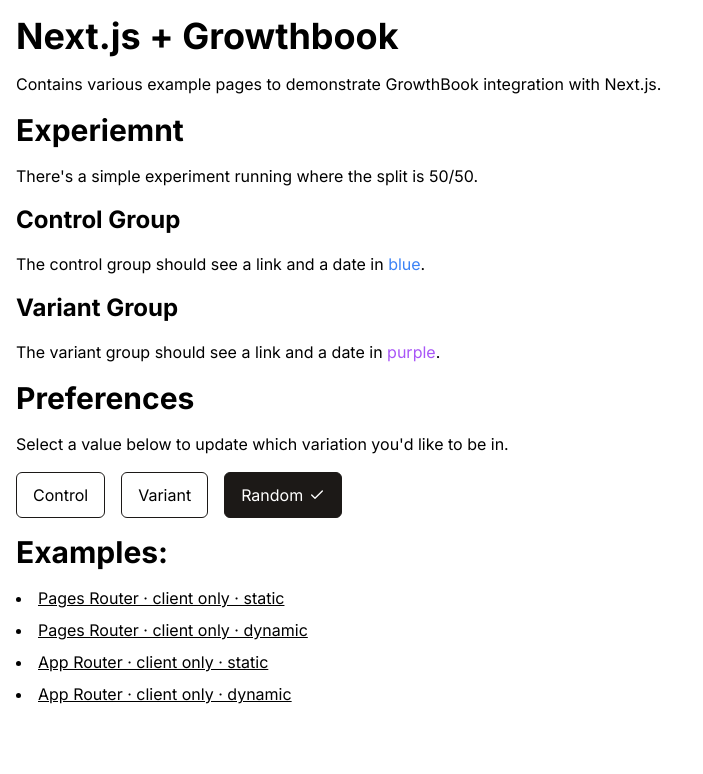
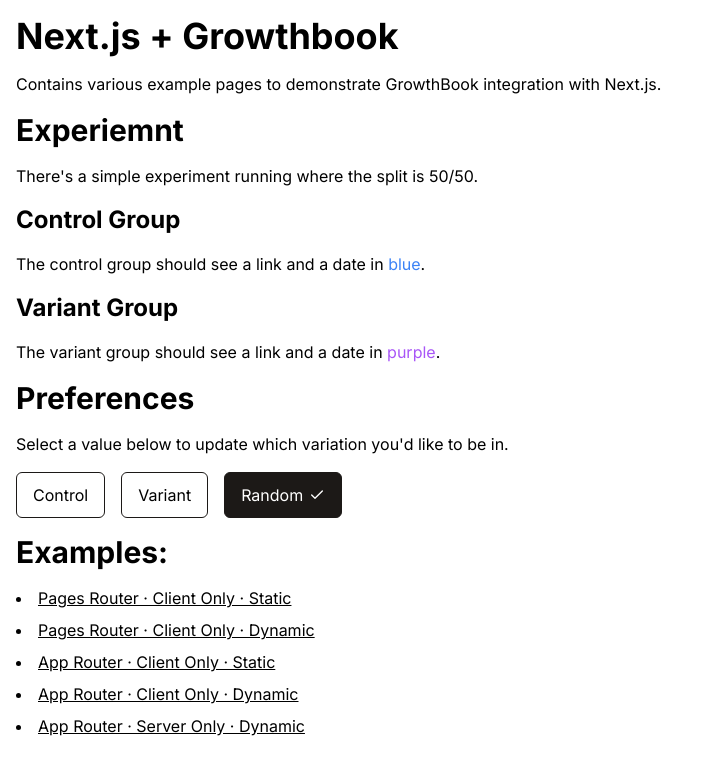
Before and after one commit to esauri/growthbook-next-app-router, a Next.js app: page / in a window 1280 px wide. Shown: the top 774 px of the page, without its empty margins (0-703 px from the left). Built offline with nearby package versions, Linux system fonts and the light colour scheme; no server answers.

Commit message:
add server only

```diff
--- /dev/null
+++ b/src/api/growthbook.ts
@@ -0,0 +1,34 @@
+import { GrowthBook } from "@growthbook/growthbook";
+import { cookies } from "next/headers";
+import { CookieKeys } from "@/constants/cookies";
+import { config } from "@/helpers/config";
+
+const { GROWTHBOOK_API_HOST, GROWTHBOOK_CLIENT_KEY, GROWTHBOOK_DEV_MODE } =
+  config;
+
+const growthbook = new GrowthBook({
+  apiHost: GROWTHBOOK_API_HOST,
+  clientKey: GROWTHBOOK_CLIENT_KEY,
+  enableDevMode: GROWTHBOOK_DEV_MODE,
+  trackingCallback: (experiment, result) => {
+    // TODO: Use your real analytics tracking system
+    console.log("Viewed Experiment", {
+      experimentId: experiment.key,
+      variationId: result.key,
+    });
+  },
+});
+
+export async function getGrowthbook() {
+  const cookieStore = cookies();
+  const deviceIdCookie = cookieStore.get(CookieKeys.deviceId);
+  const deviceId = deviceIdCookie?.value;
+
+  growthbook.setAttributes({
+    deviceId,
+  });
+
+  await growthbook.loadFeatures();
+
+  return growthbook;
+}
--- a/src/app/app-router/client-only/dynamic/content.tsx
+++ b/src/app/app-router/client-only/dynamic/content.tsx
@@ -14,10 +14,13 @@
 
   return (
     <main className="container p-4 flex flex-col gap-4 items-start">
-      <h1>Next App Router + Growthbook</h1>
+      <h1>
+        Next App Router + Growthbook &middot; Client Only &middot; Dynamic
+      </h1>
       <p>
-        This is an example of a dynamic page built app pages router. Page
-        rendered at <FormattedDate isInTest={isInTest} timestamp={timestamp} />.
+        This is an example of a <strong>dynamic</strong> page built the{" "}
+        <strong>app router</strong>. Page rendered at{" "}
+        <FormattedDate isInTest={isInTest} timestamp={timestamp} />.
       </p>
       <p>
         This is similar to the pages router version. If you're in the variant
--- a/src/app/app-router/client-only/static/content.tsx
+++ b/src/app/app-router/client-only/static/content.tsx
@@ -14,10 +14,11 @@
 
   return (
     <main className="container p-4 flex flex-col gap-4 items-start">
-      <h1>Next App Router + Growthbook</h1>
+      <h1>Next App Router + Growthbook &middot; Client Only &middot; Static</h1>
       <p>
-        This is an example of a static page built app pages router. Page
-        rendered at <FormattedDate isInTest={isInTest} timestamp={timestamp} />.
+        This is an example of a <strong>static</strong> page built with the{" "}
+        <strong>app router</strong>. Page rendered at{" "}
+        <FormattedDate isInTest={isInTest} timestamp={timestamp} />.
       </p>
       <p>
         This is similar to the pages router version. If you're in the variant
--- /dev/null
+++ b/src/app/app-router/server-only/page.tsx
@@ -0,0 +1,26 @@
+import { getGrowthbook } from "@/api/growthbook";
+import BackLink from "@/components/BackLink";
+import FormattedDate from "@/components/FormattedDate";
+
+export default async function AppRouterServerOnlyPageContent() {
+  const growthbook = await getGrowthbook();
+  const isInTest = growthbook.isOn("example_link_color_test");
+  const timestamp = Date.now();
+
+  return (
+    <main className="container p-4 flex flex-col gap-4 items-start">
+      <h1>Next App Router + Growthbook &middot; Server Only</h1>
+      <p>
+        This is an example of a <strong>dynamic</strong> page built with{" "}
+        <strong>app router</strong>. Page rendered at{" "}
+        <FormattedDate isInTest={isInTest} timestamp={timestamp} />.
+      </p>
+      <p>
+        In this scenario, the test runs on the <strong>server</strong>. There is
+        no flash of content. The test is <em>not available</em> on the client.
+        This page is always dynamic since the server has to access cookies.
+      </p>
+      <BackLink isInTest={isInTest} />
+    </main>
+  );
+}
--- a/src/app/page.tsx
+++ b/src/app/page.tsx
@@ -31,22 +31,27 @@
       <ul>
         <li>
           <Link href="/pages-router/static">
-            Pages Router &middot; client only &middot; static
+            Pages Router &middot; Client Only &middot; Static
           </Link>
         </li>
         <li>
           <Link href="/pages-router/dynamic">
-            Pages Router &middot; client only &middot; dynamic
+            Pages Router &middot; Client Only &middot; Dynamic
           </Link>
         </li>
         <li>
           <Link href="/app-router/client-only/static">
-            App Router &middot; client only &middot; static
+            App Router &middot; Client Only &middot; Static
           </Link>
         </li>
         <li>
           <Link href="/app-router/client-only/dynamic">
-            App Router &middot; client only &middot; dynamic
+            App Router &middot; Client Only &middot; Dynamic
+          </Link>
+        </li>
+        <li>
+          <Link href="/app-router/server-only">
+            App Router &middot; Server Only &middot; Dynamic
           </Link>
         </li>
       </ul>
--- a/src/pages/pages-router/dynamic.tsx
+++ b/src/pages/pages-router/dynamic.tsx
@@ -20,10 +20,13 @@
 
   return (
     <main className="container p-4 flex flex-col gap-4 items-start">
-      <h1>Next Pages Router + Growthbook</h1>
+      <h1>
+        Next Pages Router + Growthbook &middot; Client Only &middot; Dynamic
+      </h1>
       <p>
-        This is an example of a dynamic page built with pages router. Page
-        rendered at <FormattedDate isInTest={isInTest} timestamp={timestamp} />.
+        This is an example of a <strong>dynamic</strong> page built with the{" "}
+        <strong>pages router</strong>. Page rendered at{" "}
+        <FormattedDate isInTest={isInTest} timestamp={timestamp} />.
       </p>
       <BackLink isInTest={isInTest} />
     </main>
--- a/src/pages/pages-router/static.tsx
+++ b/src/pages/pages-router/static.tsx
@@ -20,10 +20,13 @@
 
   return (
     <main className="container p-4 flex flex-col gap-4 items-start">
-      <h1>Next Pages Router + Growthbook</h1>
+      <h1>
+        Next Pages Router + Growthbook &middot; Client Only &middot; Static
+      </h1>
       <p>
-        This is an example of a static page built with pages router. Page
-        rendered at <FormattedDate isInTest={isInTest} timestamp={timestamp} />.
+        This is an example of a <strong>static</strong> page built with the{" "}
+        <strong>pages router</strong>. Page rendered at{" "}
+        <FormattedDate isInTest={isInTest} timestamp={timestamp} />.
       </p>
       <BackLink isInTest={isInTest} />
     </main>
```
